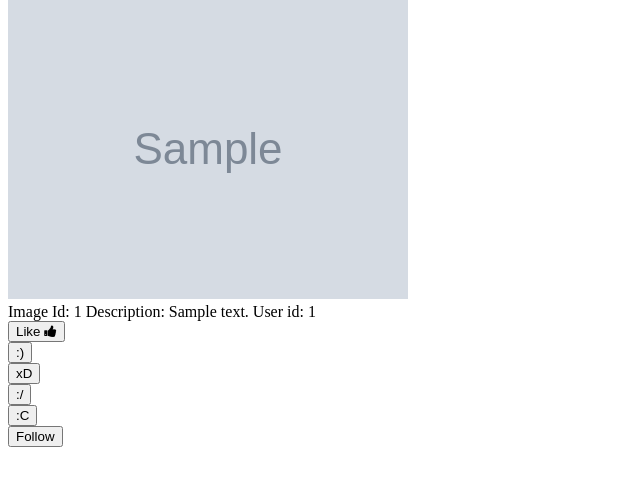
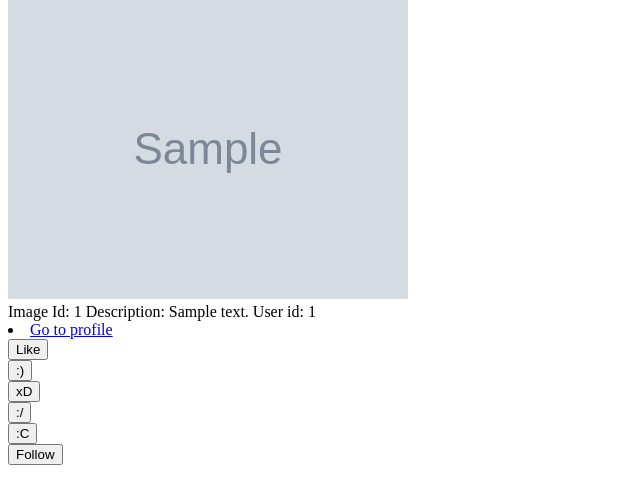
Before and after one commit to alisakolot/On-the-Reel, a Flask app: page /feed in a window 1280 px wide. Shown: the part 103-607 px from the top of the page, without its empty margins (0-640 px from the left). Run offline with Flask 2, Linux system fonts and the light colour scheme; tables that the repository leaves empty hold one stand-in row (values such as "Sample post"); grey boxes marked "Sample" are stand-in pictures.

Commit message:
redirect to profile

```diff
--- a/server.py
+++ b/server.py
@@ -108,12 +108,13 @@ def logging_in_user():
 
 @app.route('/profile/<user_id>')
 def show_user(user_id):
-    """Show details on a particular user."""
+    """Show details on a particular user on profile page."""
     print('in profile route user_id =', user_id)
 
     user = crud.get_user_by_id(user_id)
 
     return render_template('profile.html', user=user)
+
 
 
 #Sending Photos to cloudinary
@@ -158,13 +159,10 @@ def all_image_urls():
     images = crud.get_images()
     image_urls = []
 
-
-
     for image in images:
         image_urls.append(image.image_path)
 
     return render_template('feed.html', images=images)
-
 
 
 @app.route('/feed')
@@ -179,8 +177,16 @@ def logged_in_user():
     print(">>>>>>>>>>>SESSION/USER_ID:", user_id)
     return render_template('feed.html', user_id=user_id)
 
+@app.route('/feed')
+def show_creator_images():
+    """Show details on a particular user in feed."""
 
+    user_id = session.get('img.user_id')
+    print("CREATORS USER ID:" , user_id, type(user_id))
 
+    user = crud.get_user_by_id(user_id)
+
+    return render_template('feed.html', user=user)
 
 
 
--- a/templates/feed.html
+++ b/templates/feed.html
@@ -11,11 +11,8 @@
     <p>MEDIA</p>
 
 
-  <div class="img-display">
-    <p>
 
       {% for img in images %}
-
 
 
             <div><img src="{{ img.image_path }}"></div>
@@ -25,21 +22,14 @@
               Image Id: {{ img.image_id }}
               Description: {{ img.description }}
               User id: {{ img.user_id }}
-            <!-- <form id="image-info" action='/feed' method="POST">
-              <input type="radio" class="reaction" name="{{ img.image_id }}" value=1>1
-              <input type="radio" class="reaction" name="image-{{ img.image_id }}" value=2>2
-              <input type="radio" class="reaction" name="image-{{ img.image_id }}" value=3>3
-              <input type="radio" class="reaction" name="image-{{ img.image_id }}" value=4>4
-              <input type="radio" class="reaction" name="image-{{ img.image_id }}" value=5>5
-            </form> -->
-
+              <li><a href='/profile/{{ img.user_id }}'> Go to profile</a></li>
 
                   <section class="likes">
                     <button class="reaction-button"  value=1 method=POST action='/feed'>Like
-                    <i onclick="myFunction(this)" class="fa fa-thumbs-up" id="like-button"></i>
+                      <!-- <i onclick="myFunction(this)" class="fa fa-thumbs-up" id="like-button"></i>
                       <script>
                       function myFunction(x) {
-                      x.classList.toggle("fa-thumbs-down");}
+                        x.classList.toggle("fa-thumbs-down");} -->
                       </script>
                     </button>
                   </section>
@@ -67,6 +57,7 @@
               </section>
 
 
+
       {% endfor %}
 
     </p>
--- a/templates/profile.html
+++ b/templates/profile.html
@@ -33,8 +33,12 @@
   <div class="media-library">
     <p>
       {% for img in user.images %}
+        <br>
+        <br>
         <img src="{{ img.image_path }}"/>
         Image Reactions: {{ img.reactions }}
+        <br>
+        <br>
       {% endfor %}
     </p>
   </div>
```
Lines whose indentation alone changed are shown as unchanged.
